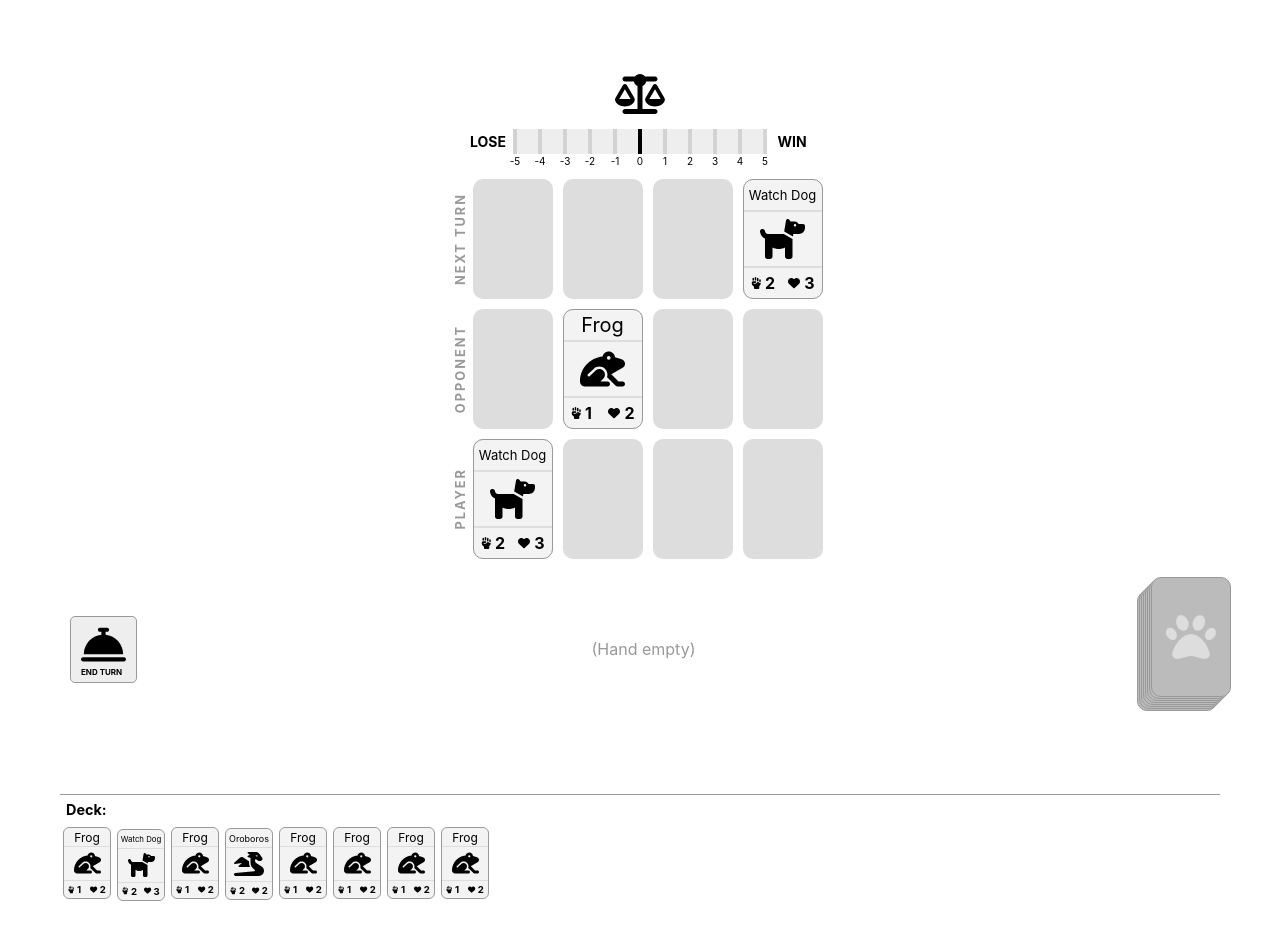
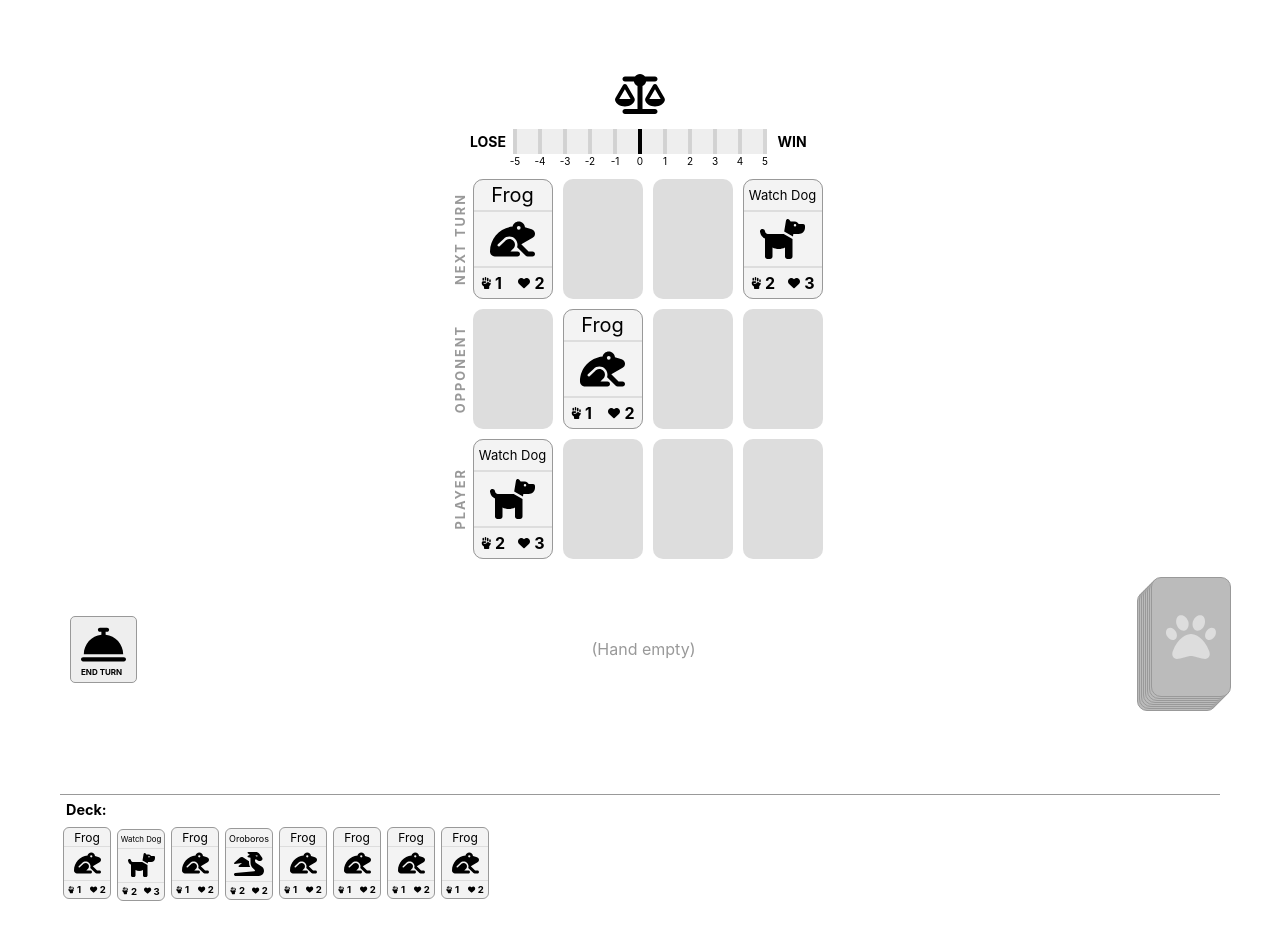
Before and after one commit to allofthenorthwood/card-game, a Next.js app: page / in a window 1280 px wide. Shown: the top 940 px of the page. Built offline with nearby package versions, Linux system fonts and the light colour scheme.

Commit message:
Style edits

```diff
--- a/package.json
+++ b/package.json
@@ -12,6 +12,7 @@
     "@fortawesome/free-solid-svg-icons": "^6.0.0",
     "@fortawesome/react-fontawesome": "^0.1.17",
     "@prisma/client": "^3.9.2",
+    "@use-gesture/react": "^10.2.6",
     "lodash": "^4.17.21",
     "next": "12.0.10",
     "react": "17.0.2",
--- a/src/components/DisplayBoardRow.tsx
+++ b/src/components/DisplayBoardRow.tsx
@@ -12,26 +12,32 @@ const DisplayBoardRow = ({
   playCard,
   activeCardSlot,
   reverseActiveDirection,
+  disabled,
 }: {
   cards: BoardRowType;
   playCard?(slot: number): void;
   activeCardSlot?: number | null;
   reverseActiveDirection?: boolean;
+  disabled?: boolean;
 }) => {
   return (
     <CardsContainer>
       {cards.map((card, slot) => {
-        const top =
-          activeCardSlot === slot ? (reverseActiveDirection ? 20 : -20) : 0;
+        const active = activeCardSlot === slot;
+        const top = active ? (reverseActiveDirection ? 20 : -20) : 0;
         const animProps = useSpring({ to: { top }, from: { top: 0 } });
+
         return (
-          <SlotWrapper key={slot} active={activeCardSlot === slot}>
+          <SlotWrapper key={slot} active={active}>
             {card ? (
-              <CardWrapper style={animProps}>
+              <CardWrapper style={animProps} $active={active}>
                 <Card {...card} key={slot} />
               </CardWrapper>
             ) : playCard ? (
-              <UnstyledButton onClick={() => playCard(slot)}>
+              <UnstyledButton
+                onClick={() => playCard(slot)}
+                disabled={disabled}
+              >
                 <EmptyCardSlot />
               </UnstyledButton>
             ) : (
@@ -50,15 +56,14 @@ const CardsContainer = styled.div`
     margin: 5px;
   }
 `;
-
-const CardWrapper = styled(animated.div)`
+const CardWrapper = styled(animated.div)<{ $active: boolean }>`
   position: absolute;
+  z-index: ${(props) => (props.$active ? 1 : 0)};
 `;
 const SlotWrapper = styled.div<{ active: boolean }>`
   ${cardShape}
   position: relative;
   background: ${(props) => (props.active ? "#aaa" : "#ddd")};
-  z-index: ${(props) => (props.active ? 1 : 0)};
 `;
 
 export default DisplayBoardRow;
--- a/src/components/DisplayHand.tsx
+++ b/src/components/DisplayHand.tsx
@@ -41,7 +41,7 @@ const HandCard = ({
       onMouseOut={() => setHover(false)}
       style={leftProps}
     >
-      <CardSpotInner style={topProps} selected={selected}>
+      <CardSpotInner style={topProps}>
         <UnstyledButton onClick={onClick}>
           <Card {...card} />
         </UnstyledButton>
@@ -111,15 +111,12 @@ const CardsContainer = styled.div`
   justify-content: center;
   flex-wrap: wrap;
 `;
-type CardSpotInnerType = {
-  selected: boolean;
-};
 const CardSpot = styled(animated.div)`
   ${cardShape}
   position: relative;
   display: inline-block;
 `;
-const CardSpotInner = styled(animated.div)<CardSpotInnerType>`
+const CardSpotInner = styled(animated.div)`
   position: absolute;
 `;
 
--- a/src/components/Game.tsx
+++ b/src/components/Game.tsx
@@ -163,7 +163,7 @@ const initialGameState: GameStateType = {
   activeCardDirection: "player",
   playerTurn: true,
   canDrawCard: true,
-  opponentNextCards: [null, null, null, cardLibrary.dog],
+  opponentNextCards: [cardLibrary.frog, null, null, cardLibrary.dog],
 };
 
 const Game = () => {
@@ -254,6 +254,7 @@ const Game = () => {
               ? gameState.activeCardIdx
               : null
           }
+          disabled={selectedCard == null}
         />
       </Row>
 
@@ -332,10 +333,6 @@ const EndButtonIcon = styled.div`
   text-align: center;
 `;
 
-const HandWrapper = styled.div`
-  flex-grow: 1;
-`;
-
 const Row = styled.div`
   display: flex;
   align-items: center;
```
Also changed, not shown: src/usePrevious.tsx (added, +10 -0 lines), 1 other file (tests, documents, lock files or other folders).
